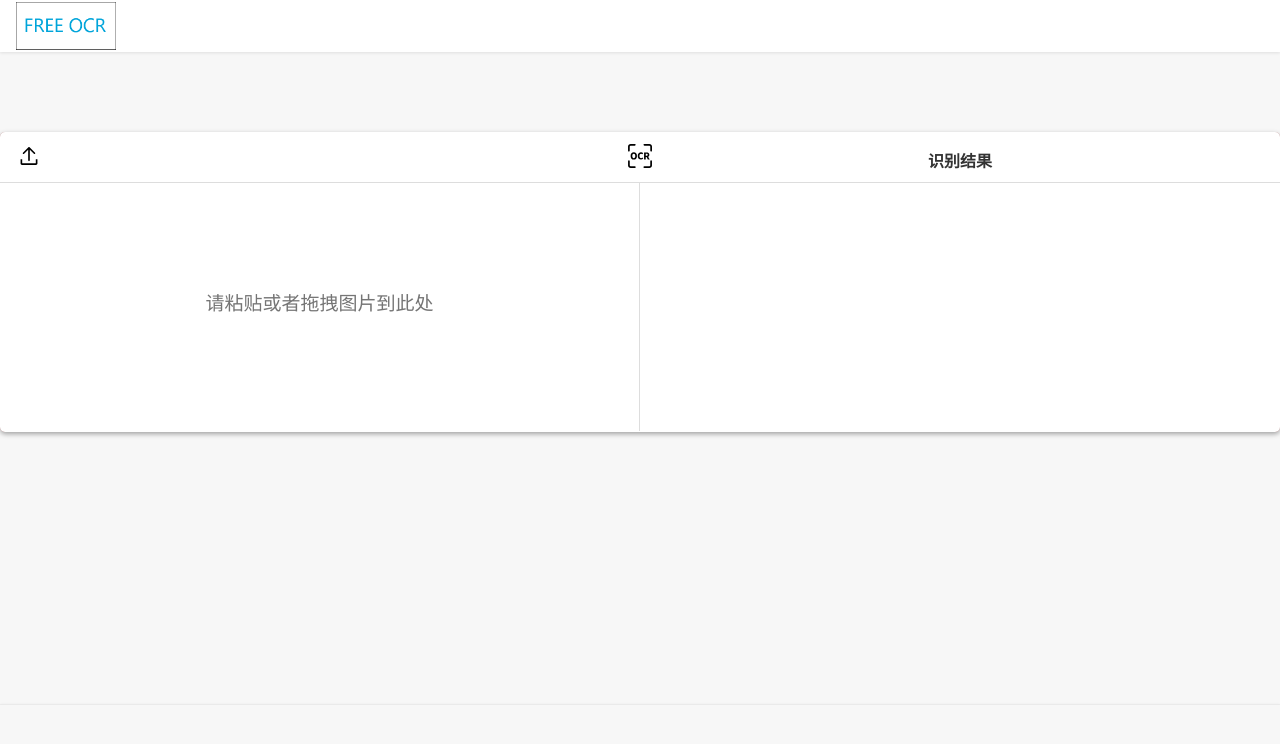
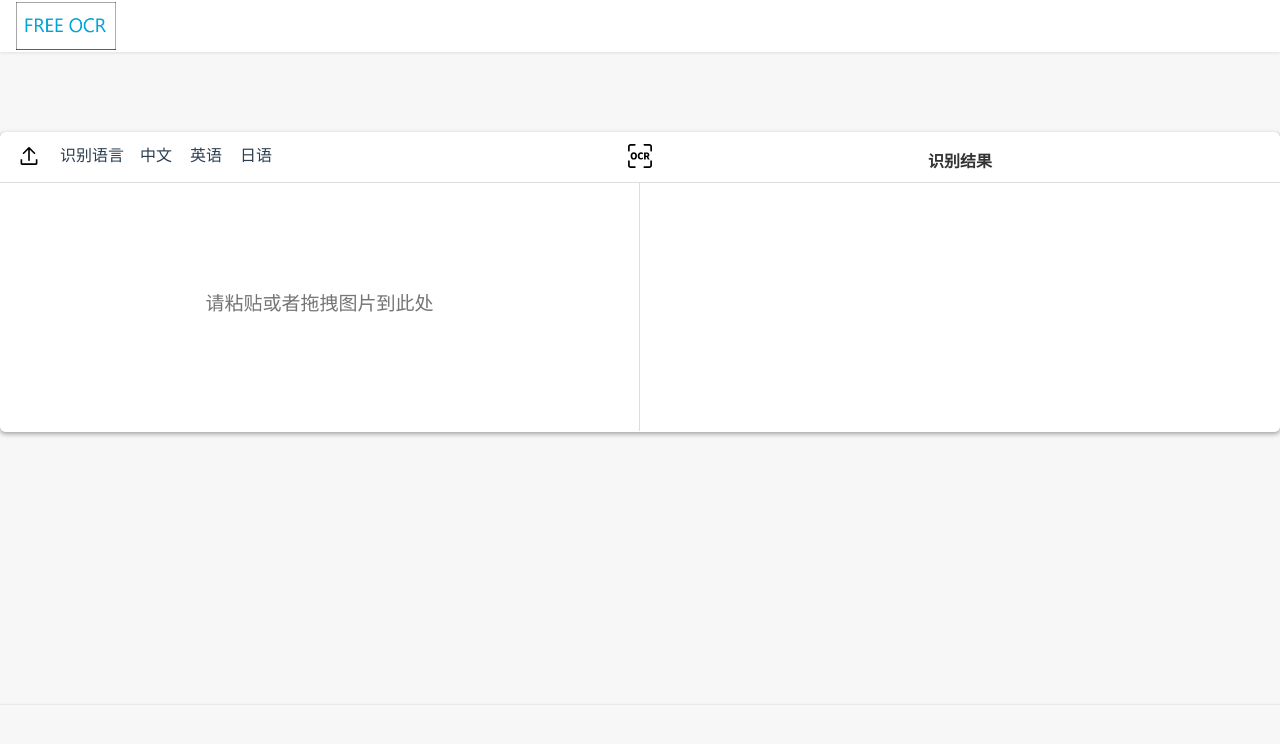
Before and after one commit to feiya1314/ocr, a Vue app in the folder ocr-web/: page / in a window 1280 px wide. Shown: the top 744 px of the page. Built offline with nearby package versions, Linux system fonts and the light colour scheme; what vue-clipboard2 would draw is missing.

Commit message:
添加语言选择

```diff
--- a/ocr-web/src/components/Ocr.vue
+++ b/ocr-web/src/components/Ocr.vue
@@ -19,6 +19,10 @@
             <div class="translate" @click="startOcr">
               <CircleButton class="right-arrow common-btn" :btnImgPath="ocrImg" titleStr="开始识别" />
             </div>
+            <div class="ocr-lang-div" style="left:60px"><span class="ocr-lang">识别语言</span></div>
+            <div class="ocr-lang-div" style="left:140px"><span class="ocr-lang">中文</span></div>
+            <div class="ocr-lang-div" style="left:190px"><span class="ocr-lang">英语</span></div>
+            <div class="ocr-lang-div" style="left:240px"><span class="ocr-lang">日语</span></div>
           </div>
           <div class="input-box">
             <div class="input">
@@ -266,6 +270,14 @@ export default {
   padding-left: 10px;
   display: flex;
 }
+.ocr-lang{
+  padding-top: 12px;
+}
+.ocr-lang-div{
+  height: 48px;
+    position: absolute;
+    line-height: 48px;
+}
 .result-title {
   font-size: 16px;
   font-weight: bold;
@@ -298,6 +310,7 @@ export default {
   right: -24px;
 }
 .upload-img {
+  width: 48px;
   left: 5px;
 }
 .content-container {
```
